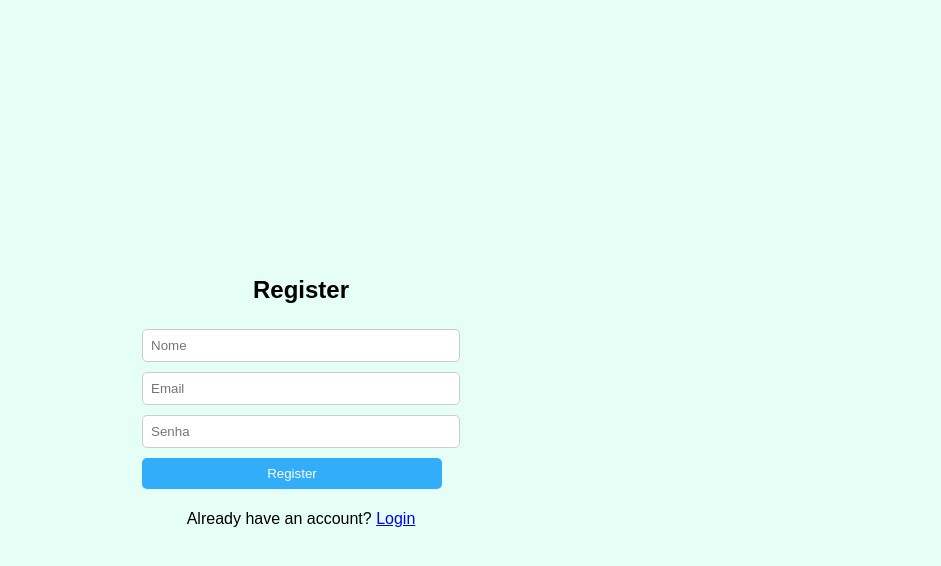
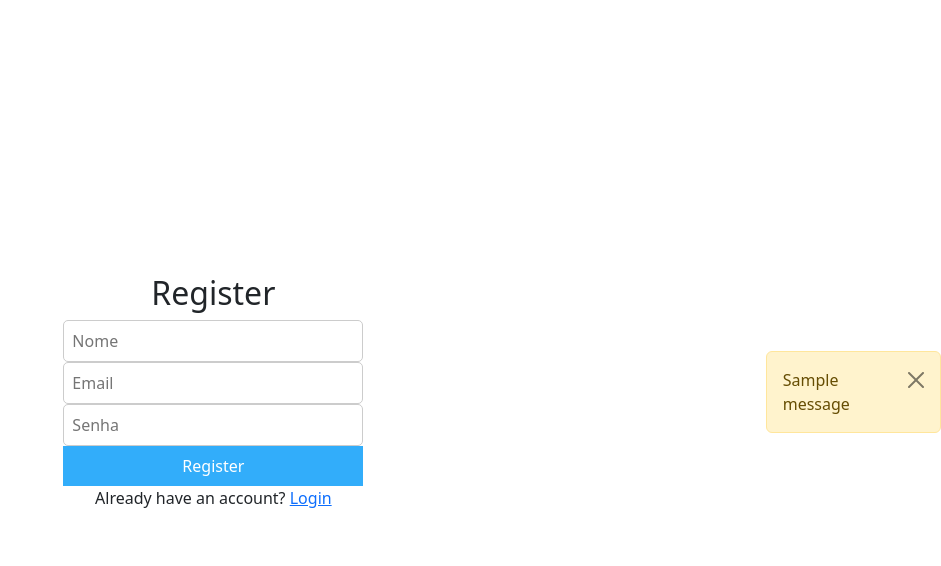
Before and after one commit to fornari03/secure-digital-voting-rsa, a Python web app: template templates/register.html in a window 1280 px wide. Shown: the top 566 px of the page, without its empty margins (339-1280 px from the left). Run offline with Jinja, Linux system fonts and the light colour scheme; the template is opened without the code that fills it, so the values that code supplies are empty; one stand-in notice (Sample message) is shown.

Commit message:
feat: adiciona mensagens de popup

```diff
--- a/templates/base.html
+++ b/templates/base.html
@@ -4,10 +4,26 @@
     <meta charset="UTF-8">
     <title>{% block title %}Secure Voting{% endblock %}</title>
     <link rel="stylesheet" href="{{ url_for('static', filename='style.css') }}">
+    <!-- Bootstrap CSS -->
+    <link href="https://cdn.jsdelivr.net/npm/bootstrap@5.3.0/dist/css/bootstrap.min.css" rel="stylesheet">
+    <!-- Bootstrap JS -->
+    <script src="https://cdn.jsdelivr.net/npm/bootstrap@5.3.0/dist/js/bootstrap.bundle.min.js"></script>
+
+
 </head>
 <body>
     <div class="container">
         {% block content %}{% endblock %}
     </div>
+    {% with messages = get_flashed_messages() %}
+      {% if messages %}
+        {% for message in messages %}
+          <div class="alert alert-warning alert-dismissible fade show" role="alert">
+            {{ message }}
+            <button type="button" class="btn-close" data-bs-dismiss="alert" aria-label="Close"></button>
+          </div>
+        {% endfor %}
+      {% endif %}
+    {% endwith %}
 </body>
 </html>
```
